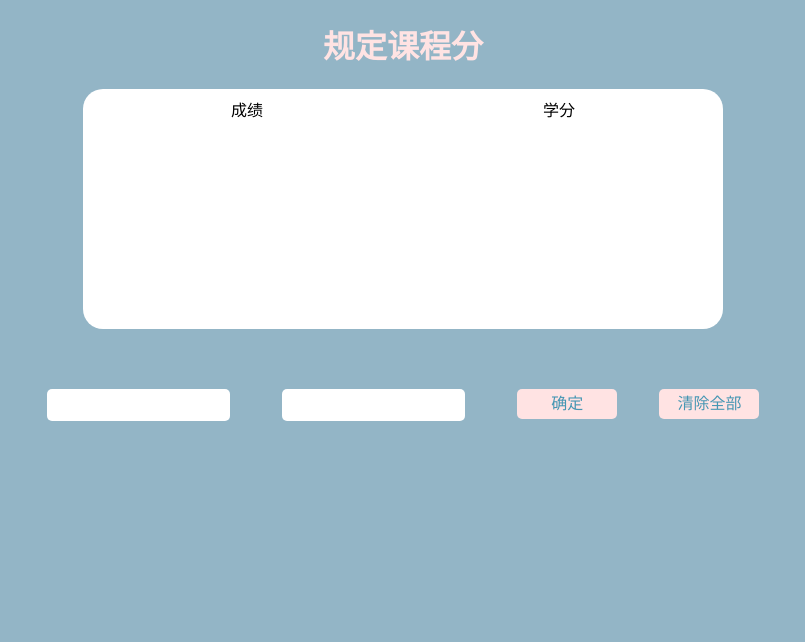
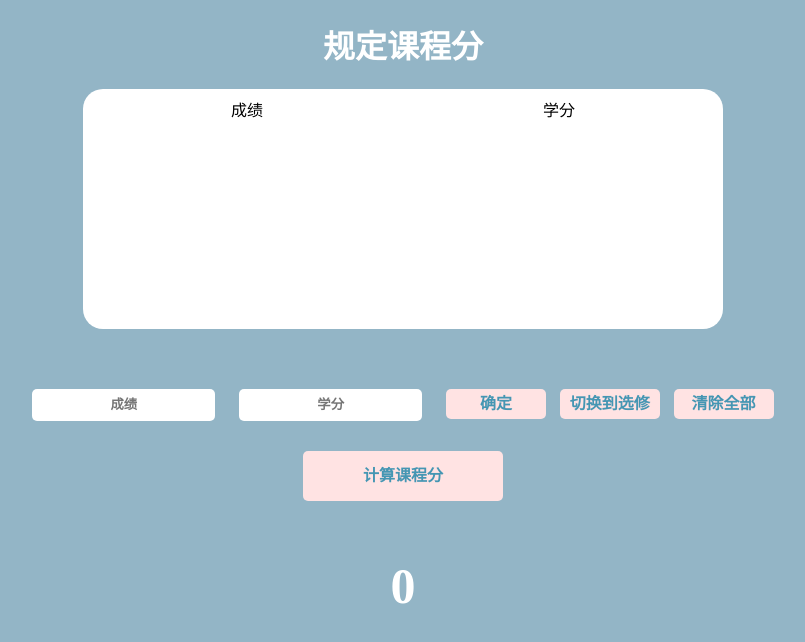
Before and after one commit to Nglede/GDKCF, a Vue app: page / in a window 1280 px wide. Shown: the top 642 px of the page, without its empty margins (237-1042 px from the left). Built offline with nearby package versions, Linux system fonts and the light colour scheme.

Commit message:
feat:完成计算功能

```diff
--- a/src/App.vue
+++ b/src/App.vue
@@ -12,18 +12,31 @@
         <div class="main-item">{{ item.score }}</div>
         <div class="main-item">{{ item.credit }}</div>
       </div>
+
+      <div class="header" v-if="electiveArr.length !== 0">
+        <div class="header-item">选修</div>
+      </div>
+
+      <div class="main" v-for="(item,index) in electiveArr" :key="index">
+        <div class="main-item">{{ item.score }}</div>
+        <div class="main-item">{{ item.credit }}</div>
+      </div>
     </div>
 
     <!-- 添加新的科目 -->
     <div class="addItem">
-      <input type="text" name="score" v-model="score" />
-      <input type="text" name="credit" v-model="credit" />
-      <div @click="add" class="button">确定</div>
+      <input type="text" name="score" v-model="score" placeholder="成绩" />
+      <input type="text" name="credit" v-model="credit" placeholder="学分" />
+      <div @click="add()" class="button">确定</div>
+      <div @click="elective = !elective" class="button">切换到{{ elective ? '必修' : '选修' }}</div>
       <div @click="clear" class="button">清除全部</div>
     </div>
 
     <!-- 计算综合 -->
-    <div class=""></div>
+    <div class="sum">
+      <div class="submit" @click="submit">计算课程分</div>
+      <div class="finsh"> {{ returnVal }} </div>
+    </div>
   </div>
 </template>
 
@@ -36,17 +49,53 @@ interface suject {
 import { ref, reactive } from 'vue'
 let score = ref()
 let credit = ref()
+let returnVal = ref(0)
 
+const elective = ref(false)
 const arr: suject[] = reactive([])
+const electiveArr: suject[] = reactive([])
 const add = () => {
+  if (!score.value && !credit.value) return
   const item: suject = { score: score.value, credit: credit.value }
-  arr.push(item)
-  score.value = 0
-  credit.value = 0
+  if (elective.value) {
+    electiveArr.push(item)
+  } else {
+    arr.push(item)
+  }
+  score.value = ''
+  credit.value = ''
 }
 
 const clear = () => {
   arr.length = 0
+  electiveArr.length = 0
+  returnVal.value = 0
+}
+
+const submit = () => {
+  if (arr.length === 0) return
+
+  let bxScore = 0
+  let bxCredit = 0
+  let xxScore = 0
+  let xxCredit = 0
+  let res = 0
+  arr.forEach(item => {
+    bxScore += item.score * item.credit
+    bxCredit += item.credit
+  })
+
+  if (electiveArr.length === 0) {
+    res = bxScore / bxCredit
+  } else {
+    electiveArr.forEach(item => {
+      xxScore += item.score * item.credit
+      xxCredit += item.credit
+    })
+
+    res = ((bxScore / bxCredit) * 100 * 0.85 / 100) + ((xxScore / bxCredit) * 100 * 0.15 / 100)
+  }
+  returnVal.value = res
 }
 
 </script>
@@ -76,7 +125,7 @@ input {
 }
 
 h1 {
-  color: #ffe3e3;
+  color: #fff;
 }
 
 .table {
@@ -123,5 +172,28 @@ h1 {
   line-height: 30px;
   text-align: center;
   color: #4596b3;
+  font-weight: 600;
+  cursor: pointer;
+}
+
+.sum {
+  background: #ffe3e3;
+  border-radius: 5px;
+  margin-top: 30px;
+  width: 200px;
+  height: 50px;
+  line-height: 50px;
+  text-align: center;
+  color: #4596b3;
+  font-weight: 600;
+  cursor: pointer;
+}
+
+.finsh {
+  margin-top: 60px;
+  width: 200px;
+  height: 200px;
+  font-size: 50px;
+  color: #fff;
 }
 </style>
```
